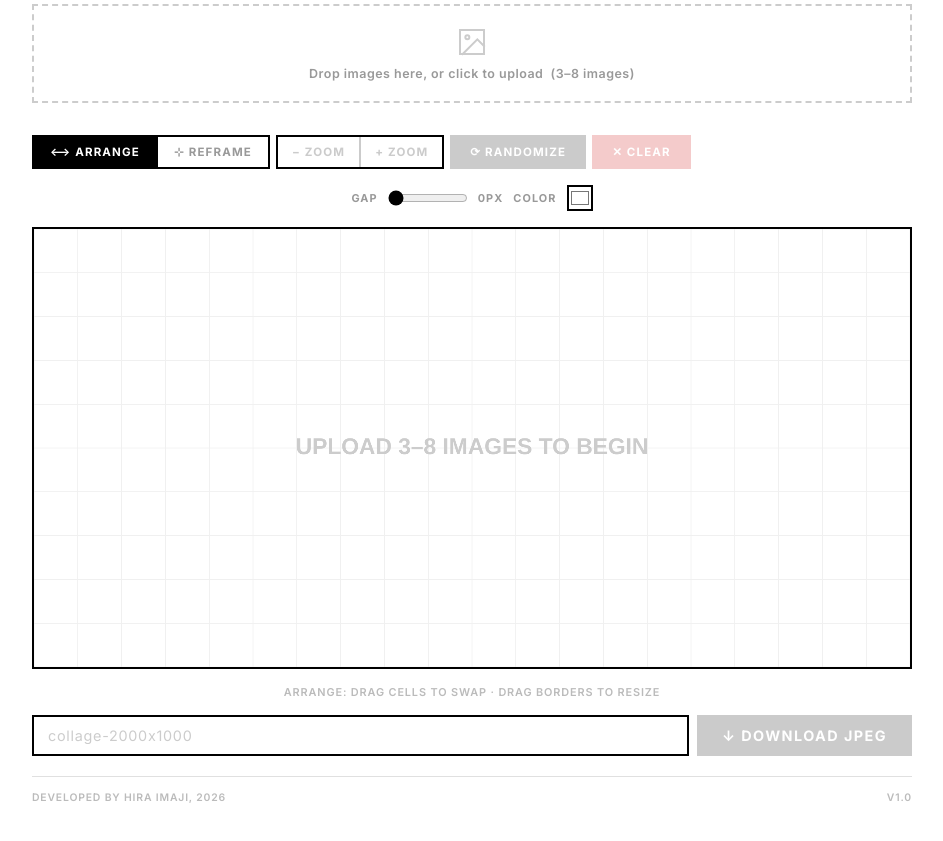
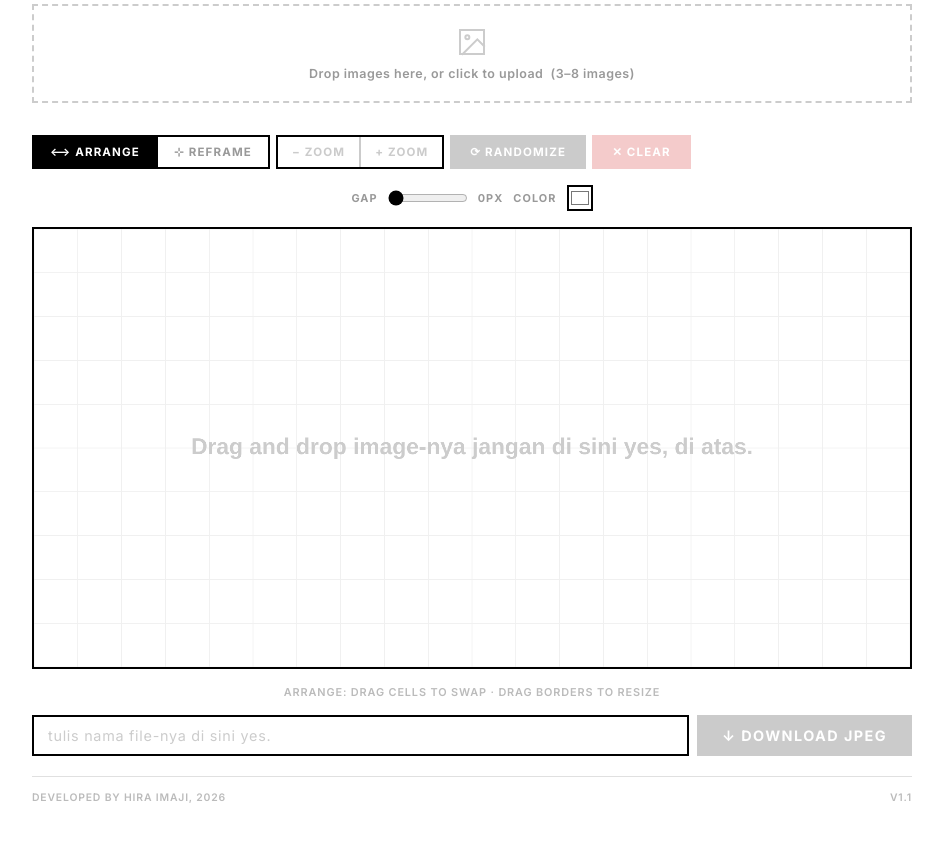
Before and after one commit to cha2sibau-cpu/collage-maker, a plain HTML site: page index.html in a window 1280 px wide. Shown: the part 101-942 px from the top of the page, without its empty margins (168-1111 px from the left). Drawn offline with Linux system fonts and the light colour scheme.

Commit message:
Update placeholder texts and bump version to v1.1
Co-Authored-By: Claude Sonnet 4.6 <noreply@anthropic.com>

```diff
--- a/index.html
+++ b/index.html
@@ -217,7 +217,7 @@ canvas { display: block; width: 100%; height: auto; }
 
 <div class="download-bar">
   <input type="text" id="fileNameInput" class="filename-input"
-         placeholder="collage-2000x1000" maxlength="80" spellcheck="false">
+         placeholder="tulis nama file-nya di sini yes." maxlength="80" spellcheck="false">
   <button class="btn-save" id="btnSave" disabled>↓ Download JPEG</button>
 </div>
 
@@ -461,7 +461,7 @@ function renderEmpty() {
   ctx.font = '900 52px "Inter", Arial, sans-serif';
   ctx.textAlign = 'center';
   ctx.textBaseline = 'middle';
-  ctx.fillText('UPLOAD 3–8 IMAGES TO BEGIN', CW / 2, CH / 2);
+  ctx.fillText('Drag and drop image-nya jangan di sini yes, di atas.', CW / 2, CH / 2);
 }
 
 // ── Mouse coord helpers ───────────────────────────────────────────────────────
@@ -826,7 +826,7 @@ btnShuffle.addEventListener('click', () => {
 
 btnSave.addEventListener('click', () => {
   render(-1, -1, true); // clean render (no highlights/selection)
-  const name = (fileNameInput.value.trim() || 'collage-2000x1000').replace(/\s+/g, '-');
+  const name = (fileNameInput.value.trim() || 'collage').replace(/\s+/g, '-');
   const a = document.createElement('a');
   a.href = canvas.toDataURL('image/jpeg', 0.92);
   a.download = `${name}.jpg`;
@@ -866,7 +866,7 @@ dropZone.addEventListener('drop', e => {
 });
 
 // ── Init ──────────────────────────────────────────────────────────────────────
-const APP_VERSION = 'v1.0';
+const APP_VERSION = 'v1.1';
 document.getElementById('appVersion').textContent = APP_VERSION;
 renderEmpty();
 updateUI();
```
